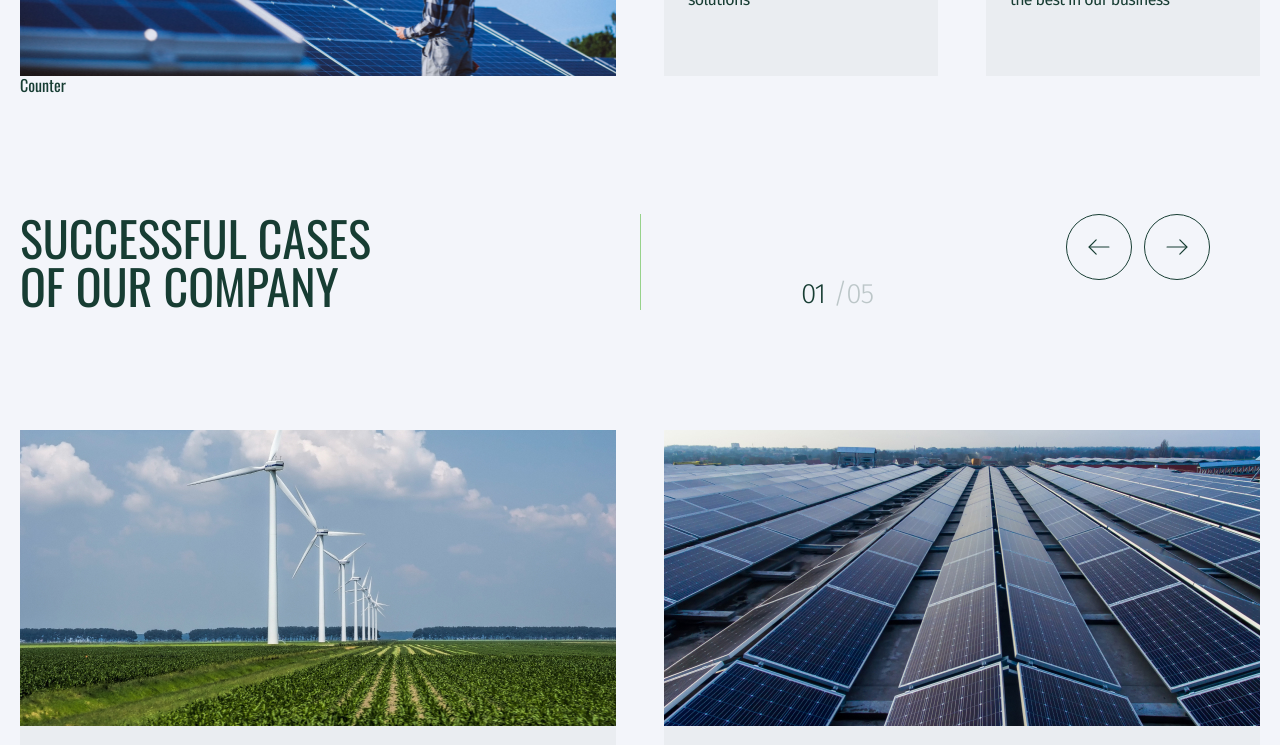
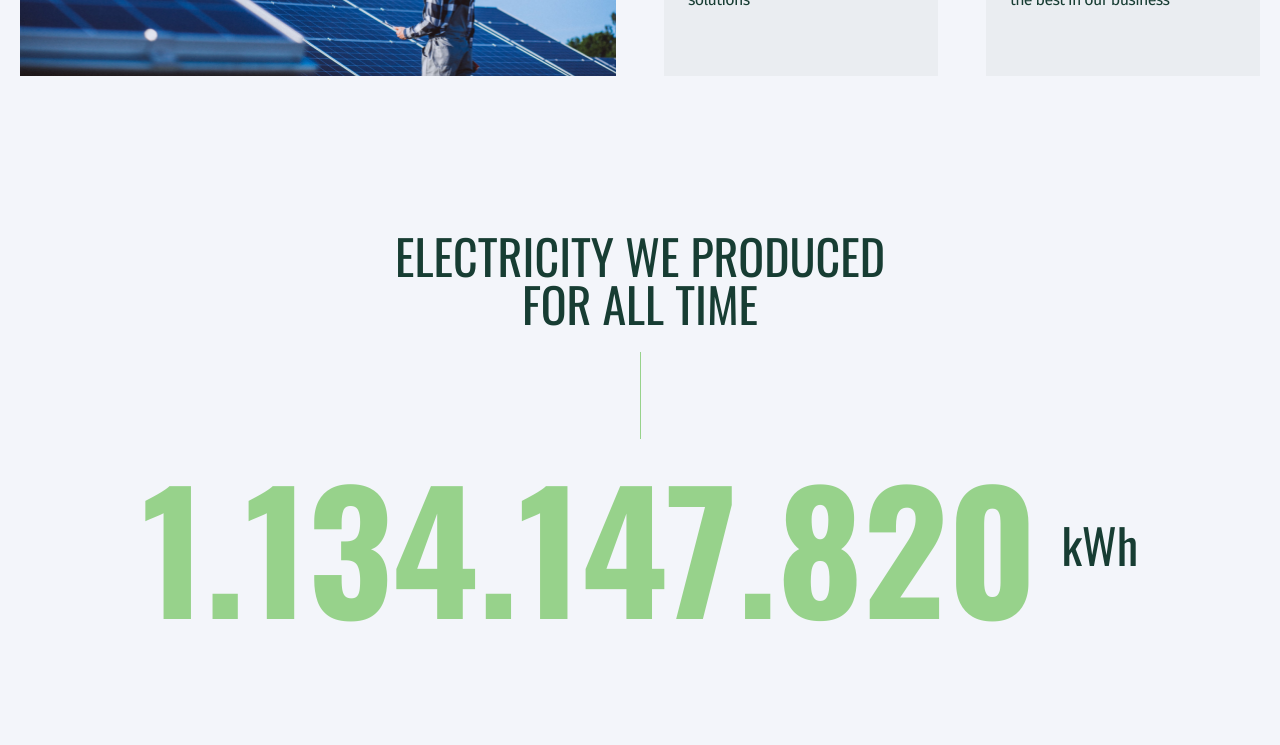
Before and after one commit to Omenat83/ecosolution, a React (Create React App) app: page / in a window 1280 px wide. Shown: the part 2000-2745 px from the top of the page. Built offline with nearby package versions, Linux system fonts and the light colour scheme.

Commit message:
feat: counter

```diff
--- a/src/components/Electricity/Electricity.jsx
+++ b/src/components/Electricity/Electricity.jsx
@@ -1,9 +1,35 @@
+import { useEffect, useState } from 'react';
+
+import {
+  ElectricityContainer,
+  ElectricityTitle,
+  ElectricityVertLine,
+  ElectricityAmount,
+  ElectricityUnit,
+  ElectricityCounter,
+} from './Electricity.styled';
+
 const Electriciti = () => {
+  const [counter, setCounter] = useState(1134147814);
+
+  useEffect(() => {
+    const intervalId = setInterval(() => {
+      setCounter(prevCount => prevCount + 1);
+    }, 1000);
+
+    return () => clearInterval(intervalId);
+  }, []);
+
   return (
-    <>
-    Counter
-    </>
-  )
-}
+    <ElectricityContainer>
+      <ElectricityTitle>Electricity we produced for all time</ElectricityTitle>
+      <ElectricityVertLine></ElectricityVertLine>
+      <ElectricityCounter>
+        <ElectricityAmount>{counter.toLocaleString('de-DE')}</ElectricityAmount>
+        <ElectricityUnit>kWh</ElectricityUnit>
+      </ElectricityCounter>
+    </ElectricityContainer>
+  );
+};
 
 export default Electriciti;
--- a/src/components/Electricity/Electricity.styled.js
+++ b/src/components/Electricity/Electricity.styled.js
@@ -0,0 +1,86 @@
+import styled from "styled-components";
+
+export const ElectricityContainer = styled.div`
+  margin-top: 36px;
+  display: flex;
+  flex-direction: column;
+  gap: 24px;
+  align-items: center;
+
+  @media screen and (min-width: 768px) {
+    margin-top: 100px;
+  }
+
+  @media screen and (min-width: 1280px) {
+    margin-top: 120px;
+  }
+`;
+
+export const ElectricityTitle = styled.h2`
+  text-align: center;
+  font-size: 28px;
+  font-weight: 400;
+  line-height: 28px;
+  text-transform: uppercase;
+  margin-top: 36px;
+
+  @media screen and (min-width: 768px) {
+    width: 368px;
+    font-size: 36px;
+    line-height: 36px;
+  }
+
+  @media screen and (min-width: 1280px) {
+    font-size: 48px;
+    line-height: 48px;
+    width: 491px;
+  }
+`;
+
+export const ElectricityVertLine = styled.div`
+width: 1px;
+height: 48px;
+background-color: var(--accent-main);
+
+  @media screen and (min-width: 768px) {
+  height: 87px;
+  }
+`;
+
+export const ElectricityCounter = styled.div`
+  display: flex;
+  align-items: center;
+  gap: 8px;
+
+  @media screen and (min-width: 768px) {
+    gap: 24px;
+  }
+`;
+
+export const ElectricityAmount = styled.p`
+  font-size: 48px;
+  font-style: normal;
+  font-weight: 700;
+  line-height: 48px;
+  color: var(--accent-main);
+
+  @media screen and (min-width: 768px) {
+    font-size: 100px;
+    line-height: 100px;
+  }
+
+  @media screen and (min-width: 1280px) {
+    font-size: 164px;
+    line-height: 164px;
+  }
+`;
+
+export const ElectricityUnit = styled.span`
+  font-size: 24px;
+  line-height: 24px;
+
+  @media screen and (min-width: 768px) {
+    font-size: 48px;
+    line-height: 48px;
+  }
+`;
--- a/src/components/Footer/Footer.styled.js
+++ b/src/components/Footer/Footer.styled.js
@@ -2,6 +2,7 @@ import styled from 'styled-components';
 
 export const FooterContainer = styled.div`
   margin-top: 24px;
+  margin-bottom: 50px;
 
   @media screen and (min-width: 768px) {
     margin-top: 100px;
@@ -71,7 +72,6 @@ export const FooterBottom = styled.div`
   }
 
   @media screen and (min-width: 1280px) {
-
     & > span {
       margin-left: 167px;
     }
--- a/src/components/Header/Header.jsx
+++ b/src/components/Header/Header.jsx
@@ -1,3 +1,5 @@
+import React, { useEffect, useState } from 'react';
+
 import svg from '../../img/icons/spriteSvg.svg';
 import {
   HeaderLogo,
@@ -12,8 +14,27 @@ import {
 } from './Header.styled';
 
 const Header = () => {
+  const [scrollBackground, setScrollBackground] = useState(false);
+
+  useEffect(() => {
+    const handleScroll = () => {
+      const scroll = window.scrollY;
+      if (scroll > 50) {
+        setScrollBackground(true);
+      } else {
+        setScrollBackground(false);
+      }
+    };
+
+    window.addEventListener('scroll', handleScroll);
+
+    return () => {
+      window.removeEventListener('scroll', handleScroll);
+    };
+  }, []);
+
   return (
-    <HeaderContainer>
+    <HeaderContainer scrollBackground={scrollBackground}>
       <HeaderLogo>
         <svg width={31} height={46}>
           <use href={`${svg}#icon-logo1`} />
--- a/src/components/Header/Header.styled.js
+++ b/src/components/Header/Header.styled.js
@@ -1,9 +1,16 @@
 import styled from 'styled-components';
 
 export const HeaderContainer = styled.div`
+  position: sticky;
+  top: 0;
+  z-index: 1;
   display: flex;
   justify-content: space-between;
   align-items: center;
+  background-color: ${({ scrollBackground }) =>
+    scrollBackground
+      ? '#FFF'
+      : 'transparent'};
 `;
 
 export const HeaderNavContainer = styled.div`
@@ -47,11 +54,13 @@ export const HeaderGetText = styled.span`
   font-family: Fira Sans;
 `;
 
-export const HeaderGetBtn = styled.button`
+export const HeaderGetBtn = styled.a`
+
 display: none;
 
 @media screen and (min-width: 768px) {
   text-decoration: none;
+  box-sizing: border-box;
   width: 140px;
   height: 40px;
   display: flex;
--- a/src/pages/MainPage.jsx
+++ b/src/pages/MainPage.jsx
@@ -1,3 +1,5 @@
+// import React, { useEffect, useState } from 'react';
+
 import swiperData from '../utils/data/swiper.json';
 import faqData from '../utils/data/faq.json';
 import Main from 'components/Main/Main';
@@ -11,9 +13,10 @@ import ContactUs from 'components/ContactUs/ContactUs';
 import Footer from 'components/Footer/Footer';
 
 const MainPage = () => {
+
   return (
     <>
-      <Header />
+      <Header/>
       <MainTitle>Ecosolution, green energy</MainTitle>
       <Main />
       <About />
@@ -21,8 +24,7 @@ const MainPage = () => {
       <Cases articles={swiperData} />
       <Faq questions={faqData} />
       <ContactUs />
-      <Footer/>
-      <p>\dxgffcbg</p>
+      <Footer />
     </>
   );
 };
--- a/src/utils/fonts.css
+++ b/src/utils/fonts.css
@@ -2,6 +2,12 @@
   font-family: 'Oswald';
   src: url('fonts/Oswald-Regular.ttf');
   font-weight: 400;
+  font-display: swap;
+}
+@font-face {
+  font-family: 'Oswald';
+  src: url('fonts/Oswald-Bold.ttf');
+  font-weight: 700;
   font-display: swap;
 }
 @font-face {
```
Also changed, not shown: src/utils/fonts/Oswald-Bold.ttf (added).
